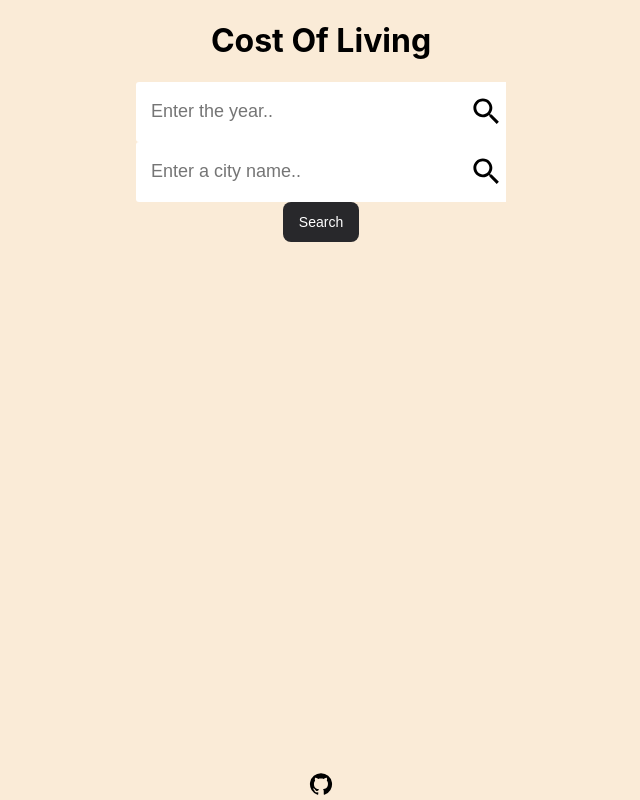
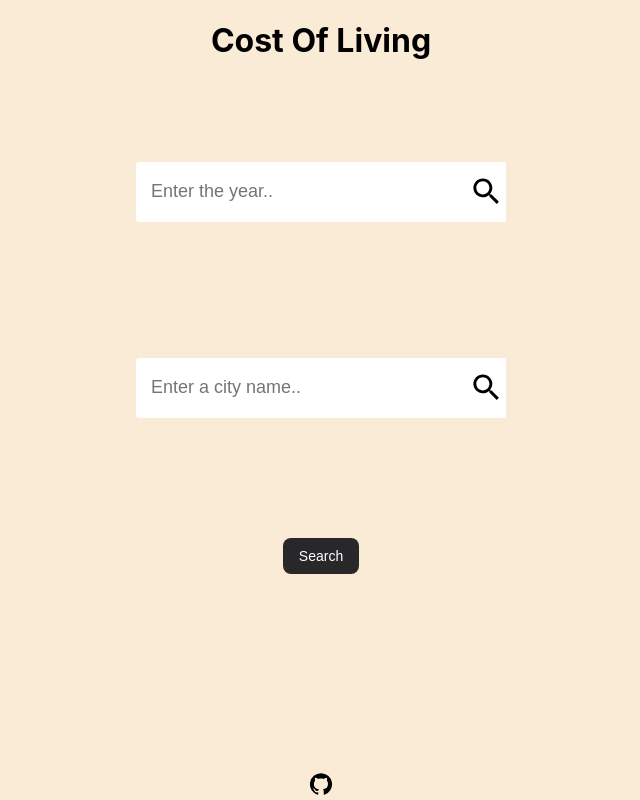
Before and after one commit to atrng2/costOfLiving, a React (Create React App) app in the folder cost-of-living/: page / in a window 1280 px wide. Shown: the whole page, without its empty margins (319-959 px from the left). Built offline with nearby package versions, Linux system fonts and the light colour scheme.

Commit message:
formatting

```diff
--- a/cost-of-living/src/components/BackButton.js
+++ b/cost-of-living/src/components/BackButton.js
@@ -5,7 +5,7 @@ function BackButton(){
 
     return(
     <a href = '/'>
-        <button class="button">Back</button>
+        <button class="button backButton">Back</button>
     </a>
 
     );
--- a/cost-of-living/src/components/CostByIndexTable.css
+++ b/cost-of-living/src/components/CostByIndexTable.css
@@ -28,26 +28,6 @@
     font-size: 30px;
   }
 
-  /*
-
-  @media screen and (max-width: 1180px) {
-    .grid-container {
-      grid-template-columns: repeat(2, 200px);
-      margin-top: 15vh;
-    }
-    .grid-container > div {
-    padding: 25px;
-    padding-bottom: 10px;
-    margin: 5px;
-    }
-    .title{
-      margin-top: 5px;
-      font-size: 15px;
-    }
-    .index{
-      margin-top: -10px;
-      font-size: 25px;
-    }
+  .item2 .index{
+    font-size: 23px;
   }
-
-*/
--- a/cost-of-living/src/components/GoButton.css
+++ b/cost-of-living/src/components/GoButton.css
@@ -1,26 +1,23 @@
 /* CSS */
+
+
+
+a:hover {
+  background:none;
+}
+
 .button {
   background-color: #28282B;
   border-radius: 8px;
   border-style: none;
-  box-sizing: border-box;
   color: #FFFFFF;
   cursor: pointer;
   display: inline-block;
   font-size: 14px;
   font-weight: 500;
-  height: 40px;
-  line-height: 20px;
-  list-style: none;
-  margin: 0;
-  outline: none;
   padding: 10px 16px;
-  position: relative;
-  text-align: center;
-  text-decoration: none;
-  transition: color 100ms;
-  vertical-align: baseline;
-  user-select: none;
-  -webkit-user-select: none;
-  touch-action: manipulation;
 }
+
+.searchButton{
+  padding-top: 15vh;
+}
--- a/cost-of-living/src/components/GoButton.js
+++ b/cost-of-living/src/components/GoButton.js
@@ -36,7 +36,7 @@ function GoButton({data}){
     }
 
     return(
-    <a onClick={handleOnClick}>
+    <a class = "searchButton" onClick={handleOnClick}>
         <button class="button">Search</button>
     </a>
 
--- a/cost-of-living/src/components/SearchBarCity.css
+++ b/cost-of-living/src/components/SearchBarCity.css
@@ -76,3 +76,8 @@ a:hover{
 #clearBtn{
     cursor: pointer;
 }
+
+
+.searchCity{
+    padding-top: 17vh;
+}
--- a/cost-of-living/src/components/SearchBarCity.js
+++ b/cost-of-living/src/components/SearchBarCity.js
@@ -61,7 +61,7 @@ function SearchBar({ placeholder, data}) {
 
 
   return (
-    <div className="search">
+    <div className="search searchCity">
       <div className="searchInputs">
         <input type="text" value = {wordEntered} placeholder={placeholder} onChange={handleFilter}/>
         <div className="searchIcon">
--- a/cost-of-living/src/components/SearchBarYear.css
+++ b/cost-of-living/src/components/SearchBarYear.css
@@ -5,3 +5,7 @@
 #dataResultsYear{
     height: 150px;
 }
+
+.searchYear{
+    padding-top:  10vh;
+}
--- a/cost-of-living/src/components/SearchBarYear.js
+++ b/cost-of-living/src/components/SearchBarYear.js
@@ -54,7 +54,7 @@ function SearchBarYear({ placeholder, data }) {
 
 return (
 
- <div className="search">
+ <div className="search searchYear">
    <div className="searchInputs">
      <input type="text" value = {year} placeholder={placeholder} onChange={handleFilter}/>
      <div className="searchIcon">
```
